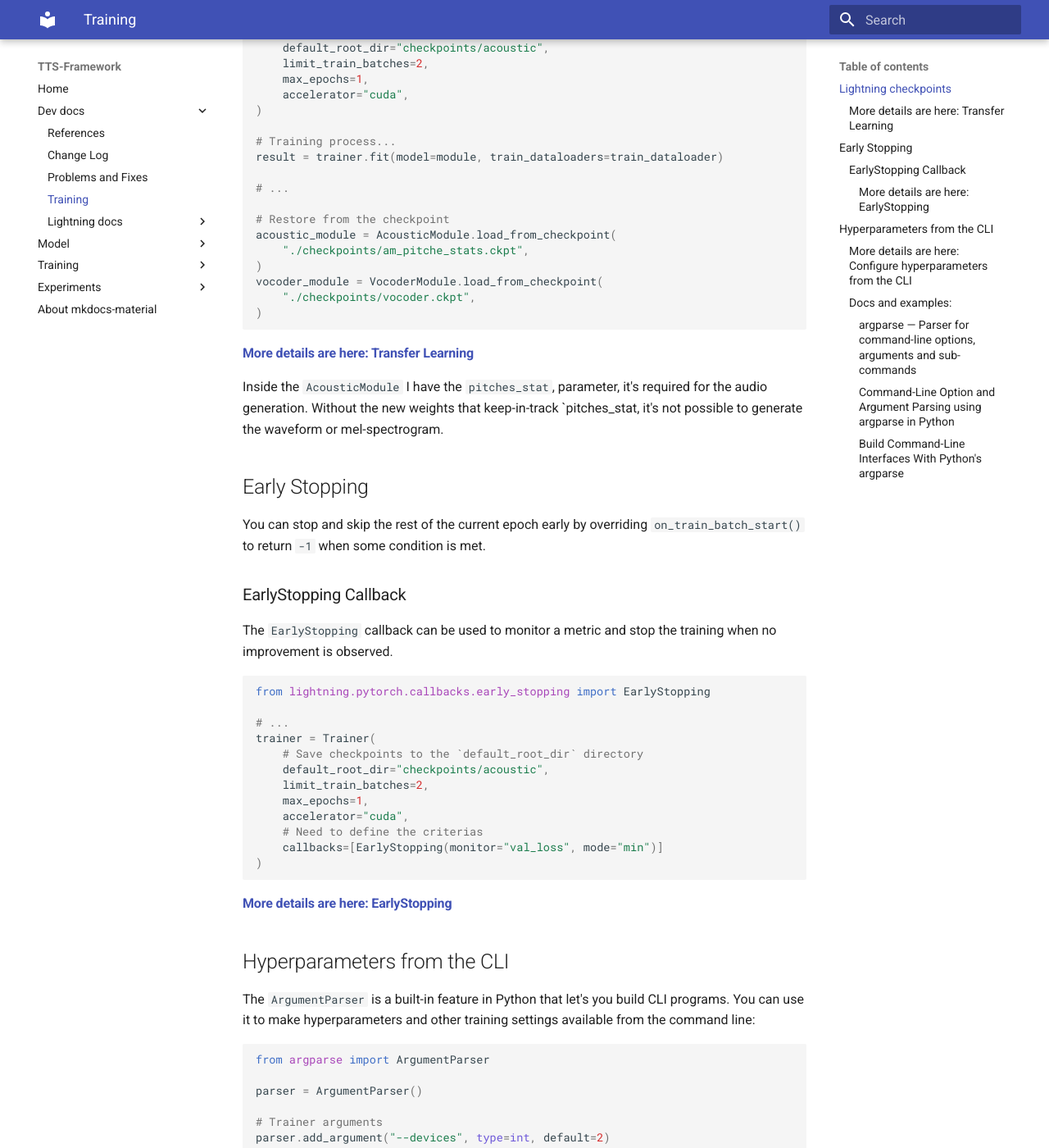
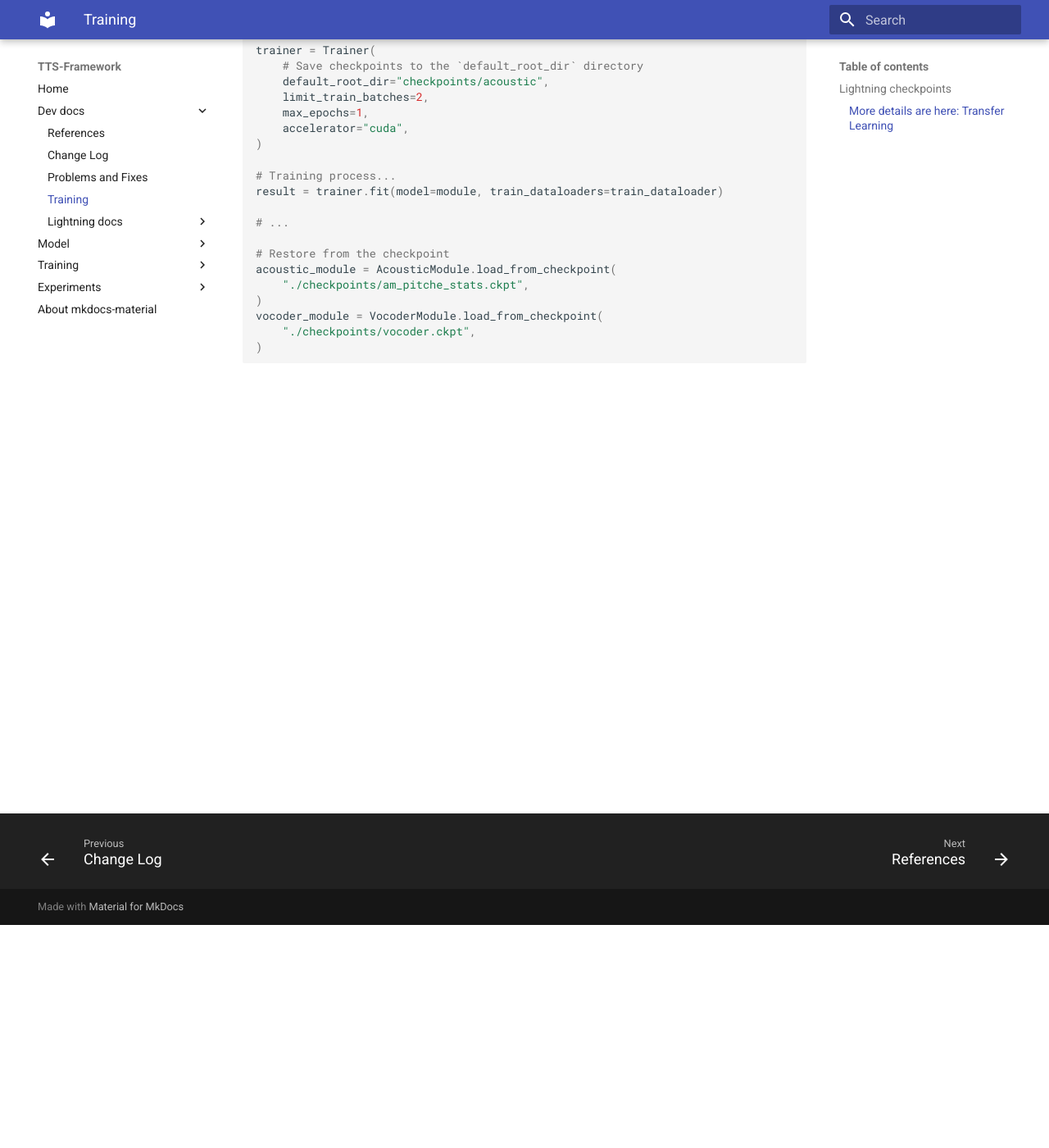
Before and after one commit to nickovchinnikov/tts-framework, an MkDocs documentation site: the page built from docs/dev/training.md, in a window 1280 px wide and 1400 px high, scrolled down 272 px. Shown: the whole window at 82% size. Built offline with MkDocs 1.6.1 and Material for MkDocs 9.7.7, drawn with Linux system fonts in a browser that asks for light colours; some of the changed text lies outside the part shown.

Commit message:
Update dev docs

````diff
--- a/docs/dev/training.md
+++ b/docs/dev/training.md
@@ -27,72 +29,3 @@
 )
 
 ```
-
-#### [More details are here: Transfer Learning](https://lightning.ai/docs/pytorch/stable/advanced/transfer_learning.html)
-
-Inside the `AcousticModule` I have the `pitches_stat`, parameter, it's required for the audio generation.
-Without the new weights that keep-in-track `pitches_stat, it's not possible to generate the waveform or mel-spectrogram.
-
-## Early Stopping
-
-You can stop and skip the rest of the current epoch early by overriding `on_train_batch_start()` to return `-1` when some condition is met.
-
-### EarlyStopping Callback
-
-The `EarlyStopping` callback can be used to monitor a metric and stop the training when no improvement is observed.
-
-```python
-from lightning.pytorch.callbacks.early_stopping import EarlyStopping
-
-# ...
-trainer = Trainer(
-    # Save checkpoints to the `default_root_dir` directory
-    default_root_dir="checkpoints/acoustic",
-    limit_train_batches=2,
-    max_epochs=1,
-    accelerator="cuda",
-    # Need to define the criterias
-    callbacks=[EarlyStopping(monitor="val_loss", mode="min")]
-)
-```
-
-#### [More details are here: EarlyStopping](https://lightning.ai/docs/pytorch/stable/common/early_stopping.html)
-
-## Hyperparameters from the CLI
-
-The `ArgumentParser` is a built-in feature in Python that let's you build CLI programs. You can use it to make hyperparameters and other training settings available from the command line:
-
-```python
-from argparse import ArgumentParser
-
-parser = ArgumentParser()
-
-# Trainer arguments
-parser.add_argument("--devices", type=int, default=2)
-
-# Hyperparameters for the model
-parser.add_argument("--layer_1_dim", type=int, default=128)
-
-# Parse the user inputs and defaults (returns a argparse.Namespace)
-args = parser.parse_args()
-
-# Use the parsed arguments in your program
-trainer = Trainer(devices=args.devices)
-model = MyModel(layer_1_dim=args.layer_1_dim)
-```
-
-This allows you to call your program like so:
-
-```bash
-python trainer.py --layer_1_dim 64 --devices 1
-```
-
-#### [More details are here: Configure hyperparameters from the CLI](https://lightning.ai/docs/pytorch/stable/common/hyperparameters.html)
-
-### Docs and examples:
-
-#### [argparse — Parser for command-line options, arguments and sub-commands](https://docs.python.org/3/library/argparse.html)
-
-#### [Command-Line Option and Argument Parsing using argparse in Python](https://www.geeksforgeeks.org/command-line-option-and-argument-parsing-using-argparse-in-python/)
-
-#### [Build Command-Line Interfaces With Python's argparse](https://realpython.com/command-line-interfaces-python-argparse/)
````
Also changed, not shown: other parts of docs/dev/training.md (+2 -0 lines), docs/dev/probems_and_fixes.md (+9 -0 lines).
